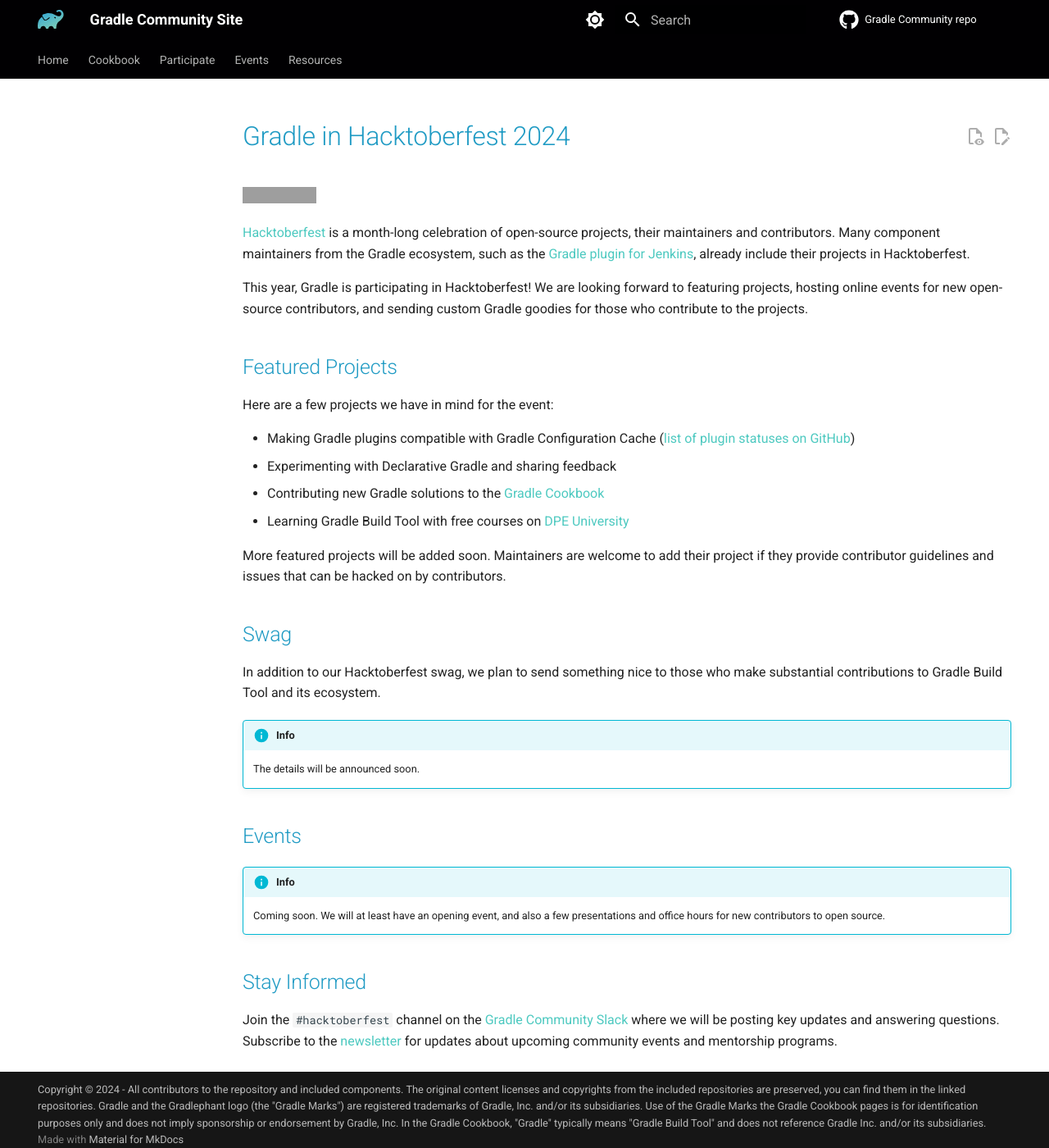
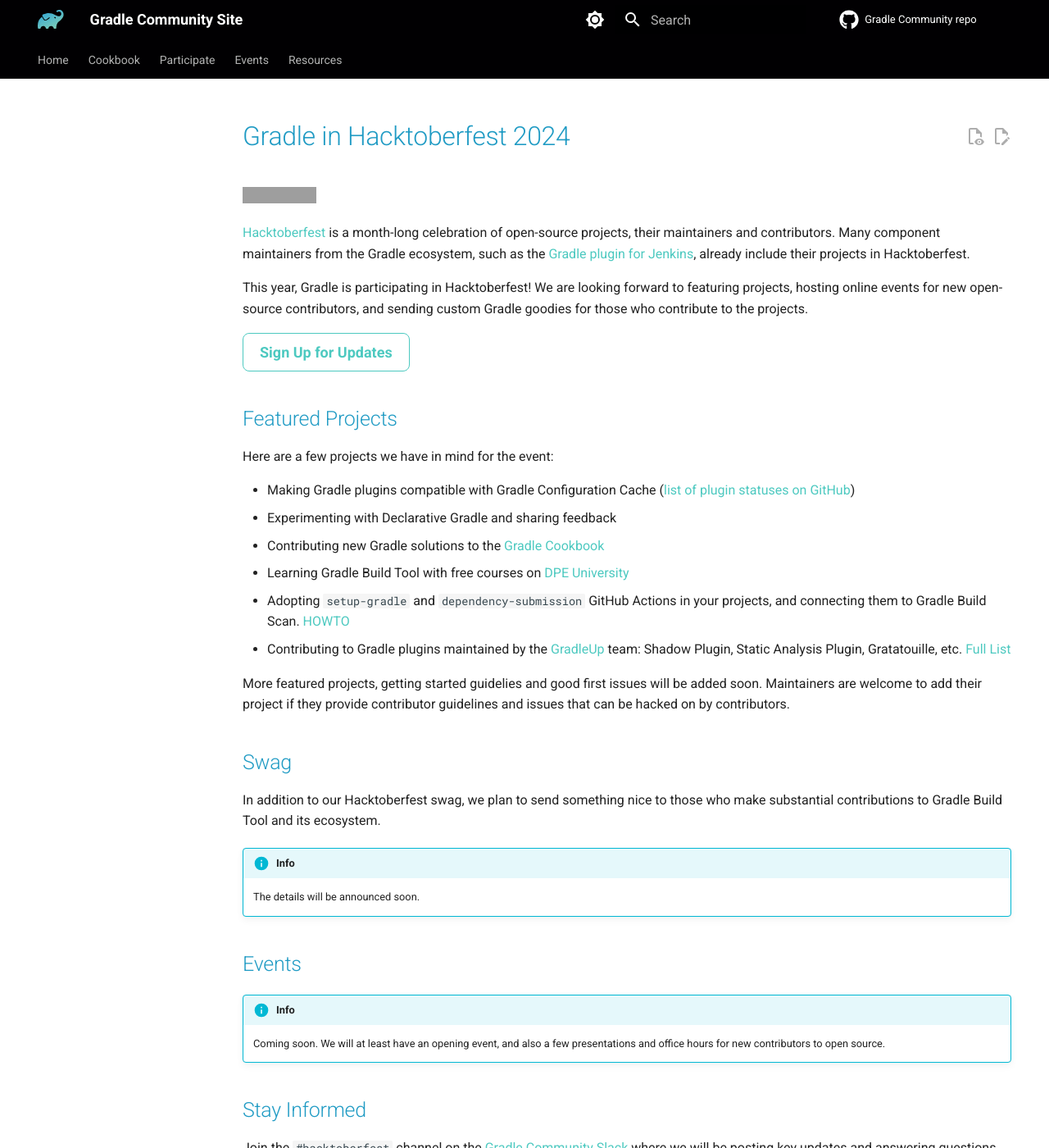
Before and after one commit to gradle/community, an MkDocs documentation site: the page built from docs/events/hacktoberfest/2024/README.md, in a window 1280 px wide and 1400 px high. Shown: the whole window at 82% size. Built offline with MkDocs 1.6.1 and Material for MkDocs 9.7.7, drawn with Linux system fonts in a browser that asks for light colours; plug-ins that fetch from the network failed and are left out; comment, search, counter and statistics services are not loaded; grey boxes are pictures that could not be loaded.

Commit message:
Add Hacktoberfest sign-up form

```diff
--- a/docs/events/hacktoberfest/2024/README.md
+++ b/docs/events/hacktoberfest/2024/README.md
@@ -17,6 +17,11 @@ This year, Gradle is participating in Hacktoberfest!
 We are looking forward to featuring projects, hosting online events for new open-source contributors,
 and sending custom Gradle goodies for those who contribute to the projects.
 
+<a class="button button--blue"
+   href="https://forms.gle/avUcGctpzW3t8MPJ7"
+   target="_blank">Sign Up for Updates
+</a>
+
 ## Featured Projects
 
 Here are a few projects we have in mind for the event:
@@ -25,8 +30,12 @@ Here are a few projects we have in mind for the event:
 * Experimenting with Declarative Gradle and sharing feedback
 * Contributing new Gradle solutions to the [Gradle Cookbook](https://community.gradle.org/cookbook/)
 * Learning Gradle Build Tool with free courses on [DPE University](https://dpeuniversity.gradle.com/app/catalog)
+* Adopting `setup-gradle` and `dependency-submission` GitHub Actions in your projects,
+  and connecting them to Gradle Build Scan. [HOWTO](https://community.gradle.org/cookbook/ci/github-actions/#detect-vulnerable-dependencies-with-a-dependency-submission-workflow)
+* Contributing to Gradle plugins maintained by the [GradleUp](https://gradleup.com/) team:
+  Shadow Plugin, Static Analysis Plugin, Gratatouille, etc. [Full List](https://gradleup.com/projects/)
 
-More featured projects will be added soon.
+More featured projects, getting started guidelies and good first issues will be added soon.
 Maintainers are welcome to add their project if they provide contributor guidelines
 and issues that can be hacked on by contributors.
 
@@ -54,3 +63,8 @@ Join the `#hacktoberfest` channel on the [Gradle Community Slack](../../../contr
 where we will be posting key updates and answering questions.
 Subscribe to the [newsletter](https://newsletter.gradle.org/) for updates
 about upcoming community events and mentorship programs.
+
+<a class="button button--blue"
+   href="https://forms.gle/avUcGctpzW3t8MPJ7"
+   target="_blank">Sign Up for Updates
+</a>
```
Also changed, not shown: docs/events/hacktoberfest/README.md (+5 -0 lines).
